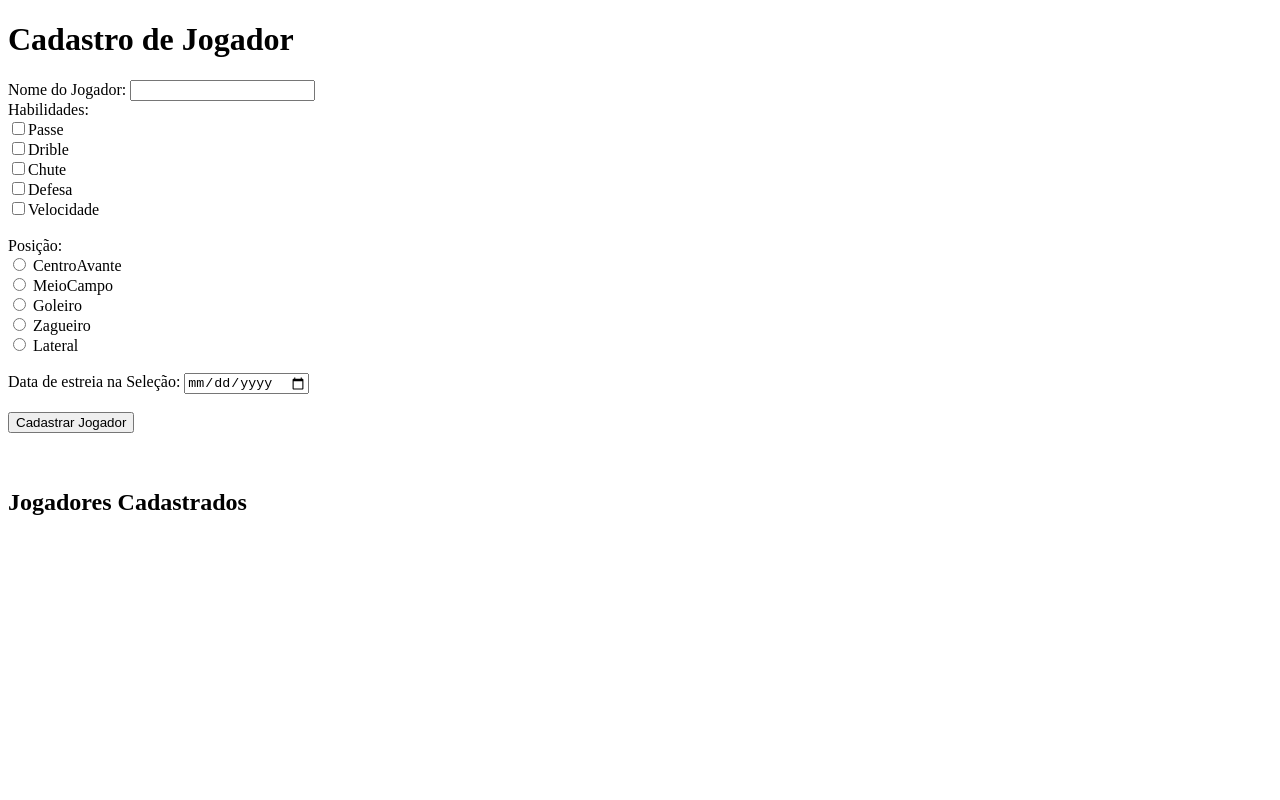
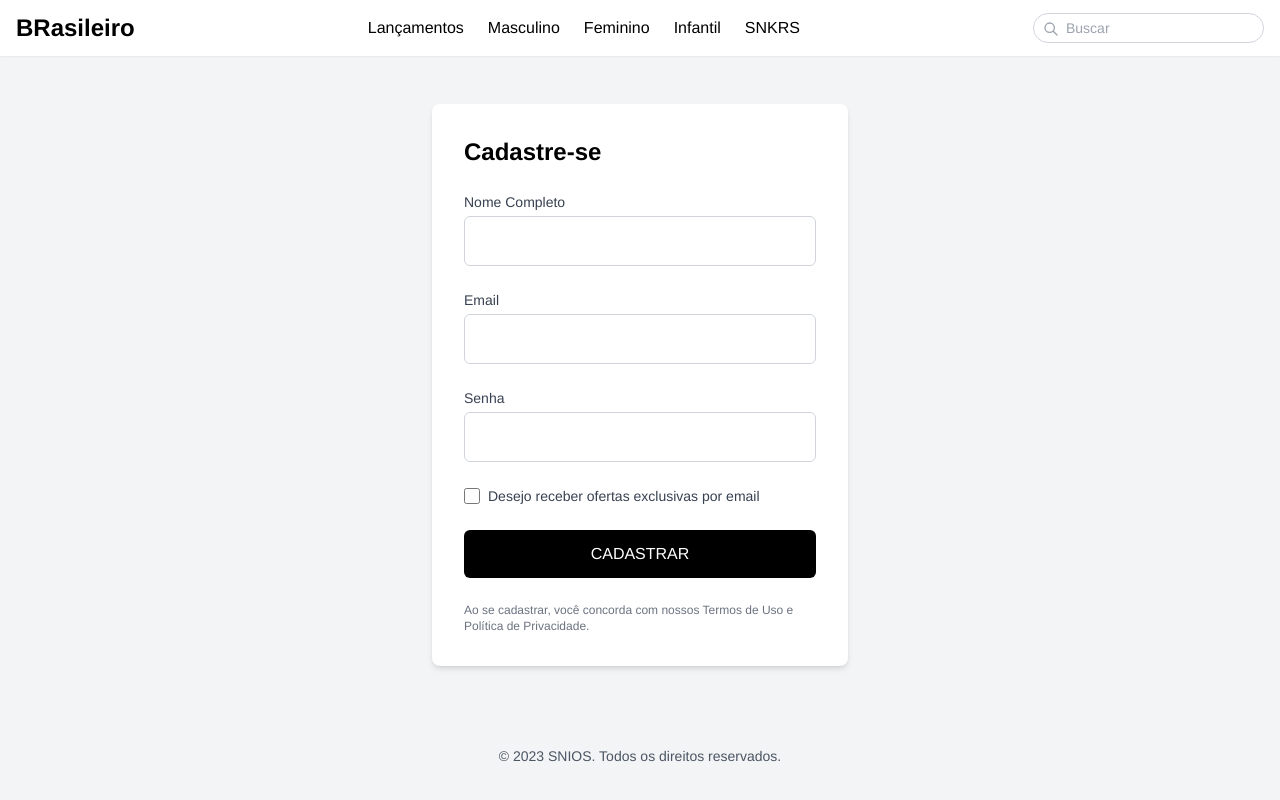
Before and after one commit to dacasfilipe/netflix, a plain HTML site: page formCadastroJogador.html in a window 1280 px wide. Drawn offline with nearby package versions, Linux system fonts and the light colour scheme; a web font is replaced by a local one.

```diff
--- a/formCadastroJogador.html
+++ b/formCadastroJogador.html
@@ -3,35 +3,84 @@
 <head>
     <meta charset="UTF-8">
     <meta name="viewport" content="width=device-width, initial-scale=1.0">
-    <title>Cadastro de Jogador da Seleção</title>
+    <title>SNIOS - Formulário Nike</title>
+    <script src="https://cdn.tailwindcss.com"></script>
+    <style>
+        @import url('https://fonts.googleapis.com/css2?family=Helvetica+Neue:wght@400;500;700&display=swap');
+        body {
+            font-family: 'Helvetica Neue', Arial, sans-serif;
+        }
+    </style>
 </head>
-<body>
-    <h1>Cadastro de Jogador</h1>
-    <form id="formJogador">
-        <label for="nome">Nome do Jogador:</label>
-        <input type="text" id="nome" name="nome" required><br>
-        <label>Habilidades:</label><br>
-        <label><input type="checkbox" name="habilidades" value="Passe">Passe</label><br>
-        <label><input type="checkbox" name="habilidades" value="Drible">Drible</label><br>
-        <label><input type="checkbox" name="habilidades" value="Chute">Chute</label><br>
-        <label><input type="checkbox" name="habilidades" value="Defesa">Defesa</label><br>
-        <label><input type="checkbox" name="habilidades" value="Velocidade">Velocidade</label><br><br>
+<body class="bg-gray-100">
+    <!-- Header -->
+    <header class="bg-white shadow-sm">
+        <div class="container mx-auto px-4 py-3">
+            <div class="flex justify-between items-center">
+                <h1 class="text-2xl font-bold text-black">BRasileiro</h1>
+                <nav class="hidden md:block">
+                    <ul class="flex space-x-6">
+                        <li><a href="#" class="text-black hover:text-gray-600 font-medium">Lançamentos</a></li>
+                        <li><a href="#" class="text-black hover:text-gray-600 font-medium">Masculino</a></li>
+                        <li><a href="#" class="text-black hover:text-gray-600 font-medium">Feminino</a></li>
+                        <li><a href="#" class="text-black hover:text-gray-600 font-medium">Infantil</a></li>
+                        <li><a href="#" class="text-black hover:text-gray-600 font-medium">SNKRS</a></li>
+                    </ul>
+                </nav>
+                <div class="relative">
+                    <input type="text" placeholder="Buscar" class="pl-8 pr-4 py-1 border border-gray-300 rounded-full text-sm focus:outline-none focus:ring-1 focus:ring-gray-400">
+                    <svg class="w-4 h-4 absolute left-2.5 top-2 text-gray-400" fill="none" stroke="currentColor" viewBox="0 0 24 24" xmlns="http://www.w3.org/2000/svg">
+                        <path stroke-linecap="round" stroke-linejoin="round" stroke-width="2" d="M21 21l-6-6m2-5a7 7 0 11-14 0 7 7 0 0114 0z"></path>
+                    </svg>
+                </div>
+            </div>
+        </div>
+    </header>
 
-        <label>Posição:</label><br>
-        <label><input type="radio" name="posicao" value="CentroAvante"> CentroAvante</label><br>
-        <label><input type="radio" name="posicao" value="MeioCampo"> MeioCampo</label><br>
-        <label><input type="radio" name="posicao" value="Goleiro"> Goleiro</label><br>
-        <label><input type="radio" name="posicao" value="Zagueiro"> Zagueiro</label><br>
-        <label><input type="radio" name="posicao" value="Lateral"> Lateral</label><br>
-        <br>
-        <label for="estreia">Data de estreia na Seleção:</label>
-        <input type="date" id="estreia" name="estreia" required><br><br>
-        <button type="submit">Cadastrar Jogador</button>
-    </form><br><br>
-    <h2>Jogadores Cadastrados</h2>
-    <ul id="listaJogadores">
-        <!-- Lista de jogadores será preenchida aqui -->
-    </ul>
-    <script src="formCadastroJogador.js"></script>
+
+
+    <!-- Formulário -->
+    <div class="container mx-auto px-4 py-12 max-w-md">
+        <div class="bg-white shadow-md rounded-lg overflow-hidden">
+            <div class="p-8">
+                <h3 class="text-2xl font-bold text-black mb-6">Cadastre-se</h3>
+
+                <form class="space-y-6">
+                    <div>
+                        <label for="nome" class="block text-sm font-medium text-gray-700 mb-1">Nome Completo</label>
+                        <input type="text" id="nome" name="nome" class="w-full px-4 py-3 border border-gray-300 rounded-md focus:outline-none focus:ring-1 focus:ring-black focus:border-black">
+                    </div>
+
+                    <div>
+                        <label for="email" class="block text-sm font-medium text-gray-700 mb-1">Email</label>
+                        <input type="email" id="email" name="email" class="w-full px-4 py-3 border border-gray-300 rounded-md focus:outline-none focus:ring-1 focus:ring-black focus:border-black">
+                    </div>
+
+                    <div>
+                        <label for="senha" class="block text-sm font-medium text-gray-700 mb-1">Senha</label>
+                        <input type="password" id="senha" name="senha" class="w-full px-4 py-3 border border-gray-300 rounded-md focus:outline-none focus:ring-1 focus:ring-black focus:border-black">
+                    </div>
+
+                    <div class="flex items-center">
+                        <input type="checkbox" id="newsletter" name="newsletter" class="h-4 w-4 text-black focus:ring-black border-gray-300 rounded">
+                        <label for="newsletter" class="ml-2 block text-sm text-gray-700">Desejo receber ofertas exclusivas por email</label>
+                    </div>
+
+                    <button type="submit" class="w-full bg-black text-white py-3 px-4 rounded-md hover:bg-gray-800 transition duration-200 focus:outline-none focus:ring-2 focus:ring-offset-2 focus:ring-black font-medium">
+                        CADASTRAR
+                    </button>
+
+                    <p class="text-xs text-gray-500">Ao se cadastrar, você concorda com nossos Termos de Uso e Política de Privacidade.</p>
+                </form>
+            </div>
+        </div>
+    </div>
+
+    <!-- Footer -->
+    <footer class="bg-gray-100 py-8">
+        <div class="container mx-auto px-4 text-center text-sm text-gray-600">
+            <p>© 2023 SNIOS. Todos os direitos reservados.</p>
+        </div>
+    </footer>
 </body>
 </html>
```
Also changed, not shown: index.html (+53 -31 lines), indexNetflix.html (added, +43 -0 lines), GerenciadorEventos/cadastroEventos.html (added), GerenciadorEventos/cadastroEventos.js (added), GerenciadorEventos/cadastroParticipantes.html (added), GerenciadorEventos/cadastroParticipantes.js (added), GerenciadorEventos/index.html (added).
